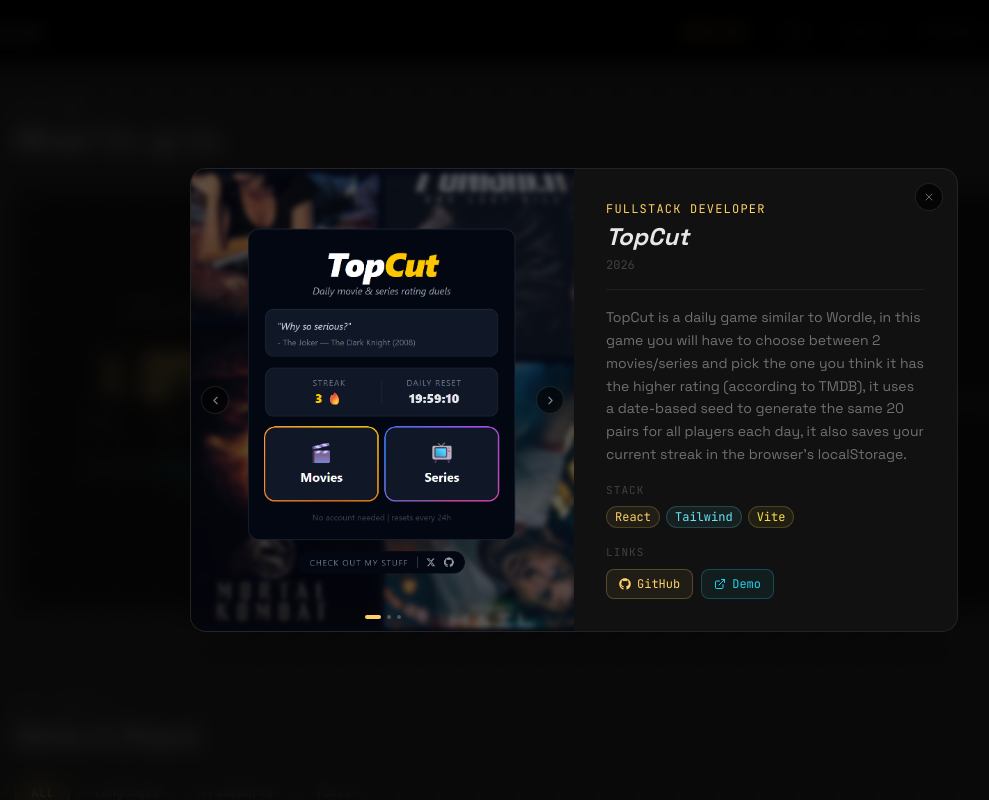
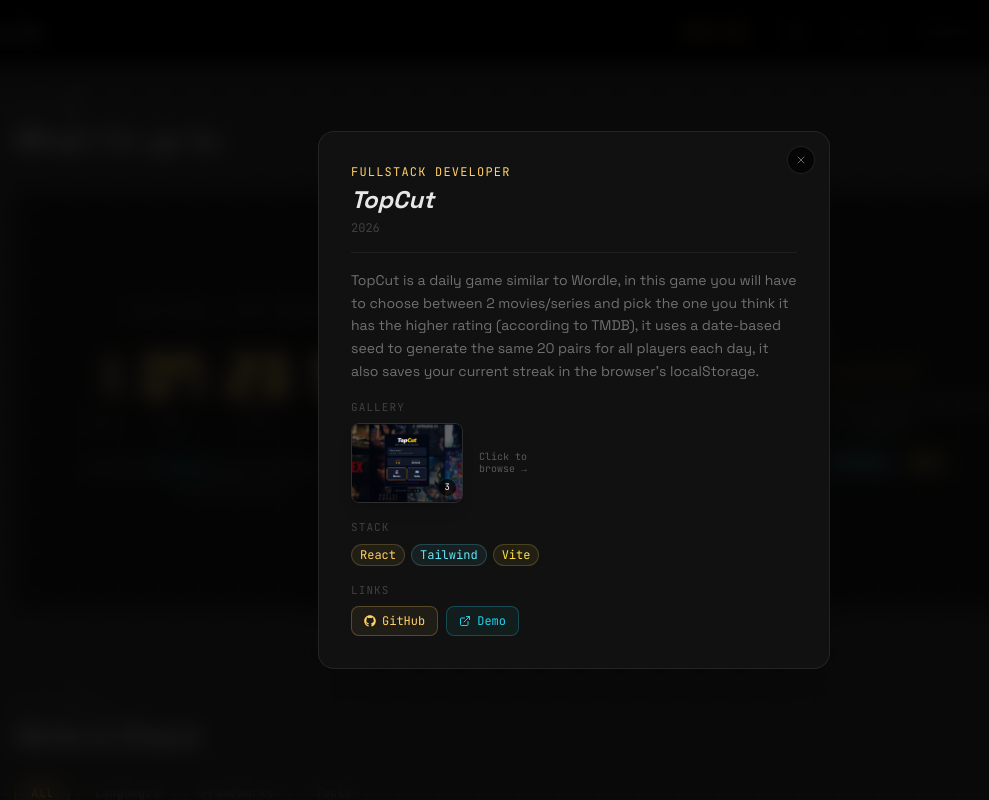
Before and after one commit to Peltre/devPortfolio, a React (Vite) app: page /#/ in a window 1280 px wide. Both pictures are taken after a click on the element 868 px from the left and 1230 px from the top of the page. Shown: the part 830-1630 px from the top of the page, without its empty margins (66-1055 px from the left). Built offline with nearby package versions, Linux system fonts and the light colour scheme; a web font is replaced by a local one.

Commit message:
Add mode to view images inside the project modal
Replaced the past implementation which looked better, but wasnt functional since all pictures are horizontal

```diff
--- a/src/components/ProjectModal.jsx
+++ b/src/components/ProjectModal.jsx
@@ -5,8 +5,8 @@
 
 function ProjectModal({ project, onClose }) {
     const [currentImage, setCurrentImage] = useState(0)
+    const [lightboxOpen, setLightboxOpen] = useState(false)
     const [visible, setVisible] = useState(false)
-    const [imgFade, setImgFade] = useState(true)
 
     // Animate in
     useEffect(() => {
@@ -25,33 +25,34 @@
         setTimeout(onClose, 260)
     }, [onClose])
 
-    // Image change with fade
-    const goTo = useCallback((index) => {
-        setImgFade(false)
-        setTimeout(() => {
-            setCurrentImage(index)
-            setImgFade(true)
-        }, 150)
-    }, [])
+    const nextImage = useCallback(() => {
+        setCurrentImage((i) => (i + 1) % project.images.length)
+    }, [project.images.length])
 
-    const nextImage = useCallback(() =>
-        goTo((currentImage + 1) % project.images.length)
-        , [currentImage, project.images.length, goTo])
+    const prevImage = useCallback(() => {
+        setCurrentImage((i) => (i - 1 + project.images.length) % project.images.length)
+    }, [project.images.length])
 
-    const prevImage = useCallback(() =>
-        goTo((currentImage - 1 + project.images.length) % project.images.length)
-        , [currentImage, project.images.length, goTo])
+    const openLightbox = (index) => {
+        setCurrentImage(index)
+        setLightboxOpen(true)
+    }
 
-    // Keyboard inputs
+    // Keyboard inputs - Escape closes lightbox first, then the modal
     useEffect(() => {
         const handleKey = (e) => {
-            if (e.key === "Escape") handleClose()
-            if (e.key === "ArrowRight") nextImage()
-            if (e.key === "ArrowLeft") prevImage()
+            if (e.key === "Escape") {
+                if (lightboxOpen) setLightboxOpen(false)
+                else handleClose()
+            }
+            if (lightboxOpen) {
+                if (e.key === "ArrowRight") nextImage()
+                if (e.key === "ArrowLeft") prevImage()
+            }
         }
         window.addEventListener("keydown", handleKey)
         return () => window.removeEventListener("keydown", handleKey)
-    }, [handleClose, nextImage, prevImage])
+    }, [handleClose, nextImage, prevImage, lightboxOpen])
 
     return (
         <div
@@ -63,13 +64,10 @@
             }}
             onClick={handleClose}
         >
+            {/* Main modal - text focused */}
             <div
-                className="relative w-full max-w-3xl border border-white/8 rounded-2xl overflow-hidden shadow-2xl"
+                className="relative w-full max-w-lg border border-white/8 rounded-2xl overflow-hidden shadow-2xl bg-[#111] max-h-[85vh] flex flex-col"
                 style={{
-                    background: "#111",
-                    display: "grid",
-                    gridTemplateColumns: "1fr 1fr",
-                    minHeight: "420px",
                     opacity: visible ? 1 : 0,
                     transform: visible ? "translateY(0) scale(1)" : "translateY(20px) scale(0.97)",
                     transition: "opacity 0.26s ease, transform 0.26s ease",
@@ -84,57 +82,7 @@
                     <X size={12} />
                 </button>
 
-                {/* Left side - image */}
-                <div className="relative overflow-hidden bg-black">
-                    <img
-                        src={project.images[currentImage]}
-                        alt={`${project.title} ${currentImage + 1}`}
-                        className="w-full h-full object-cover"
-                        style={{
-                            opacity: imgFade ? 1 : 0,
-                            transition: "opacity 0.15s ease",
-                        }}
-                    />
-
-                    {/* Arrows */}
-                    {project.images.length > 1 && (
-                        <>
-                            <button
-                                onClick={prevImage}
-                                className="cursor-pointer absolute left-2.5 top-1/2 -translate-y-1/2 w-7 h-7 rounded-full border border-white/10 bg-black/60 flex items-center justify-center text-white/50 hover:text-white hover:border-white/25 transition-all"
-                            >
-                                <ChevronLeft size={13} />
-                            </button>
-                            <button
-                                onClick={nextImage}
-                                className="cursor-pointer absolute right-2.5 top-1/2 -translate-y-1/2 w-7 h-7 rounded-full border border-white/10 bg-black/60 flex items-center justify-center text-white/50 hover:text-white hover:border-white/25 transition-all"
-                            >
-                                <ChevronRight size={13} />
-                            </button>
-                        </>
-                    )}
-
-                    {/* Image index indicators */}
-                    {project.images.length > 1 && (
-                        <div className="absolute bottom-3 left-1/2 -translate-x-1/2 flex gap-1.5">
-                            {project.images.map((_, i) => (
-                                <button
-                                    key={i}
-                                    onClick={() => goTo(i)}
-                                    className="rounded-full transition-all duration-200"
-                                    style={{
-                                        width: i === currentImage ? "16px" : "4px",
-                                        height: "4px",
-                                        background: i === currentImage ? "var(--color-primary-400)" : "rgba(255,255,255,0.25)",
-                                    }}
-                                />
-                            ))}
-                        </div>
-                    )}
-                </div>
-
-                {/* Right side - info */}
-                <div className="flex flex-col justify-center gap-4 p-8 overflow-y-auto">
+                <div className="flex flex-col gap-4 p-8 overflow-y-auto">
 
                     {/* Header */}
                     <div>
@@ -149,6 +97,35 @@
 
                     {/* Description */}
                     <p className="text-sm text-white/40 leading-relaxed">{project.longDescription}</p>
+
+                    {/* Gallery - cover image, count badge shows how many more */}
+                    {project.images.length > 0 && (
+                        <div>
+                            <p className="font-mono text-[11px] uppercase tracking-widest text-white/20 mb-2">
+                                Gallery
+                            </p>
+                            <div className="flex items-center gap-4">
+                                <button
+                                    onClick={() => openLightbox(0)}
+                                    className="relative cursor-pointer shrink-0 w-28 h-20 rounded-lg border border-white/12 overflow-hidden shadow-lg"
+                                >
+                                    <img
+                                        src={project.images[0]}
+                                        alt={project.title}
+                                        className="w-full h-full object-cover"
+                                    />
+                                    {project.images.length > 1 && (
+                                        <span className="absolute bottom-1.5 right-1.5 text-[9px] font-mono text-white bg-black/70 px-1.5 py-0.5 rounded-full">
+                                            {project.images.length}
+                                        </span>
+                                    )}
+                                </button>
+                                <span className="font-mono text-[10px] text-white/30 leading-tight">
+                                    Click to<br />browse →
+                                </span>
+                            </div>
+                        </div>
+                    )}
 
                     {/* Tags */}
                     <div>
@@ -207,6 +184,61 @@
                     )}
                 </div>
             </div>
+
+            {/* Lightbox - full image on top of the modal, never cropped */}
+            {lightboxOpen && (
+                <div
+                    className="fixed inset-0 z-[60] flex items-center justify-center p-6 bg-black/90"
+                    onClick={(e) => { e.stopPropagation(); setLightboxOpen(false) }}
+                >
+                    <button
+                        onClick={(e) => { e.stopPropagation(); setLightboxOpen(false) }}
+                        className="cursor-pointer absolute top-4 right-4 z-20 w-9 h-9 rounded-full border border-white/10 bg-black/70 flex items-center justify-center text-white/50 hover:text-white hover:border-white/25 transition-all"
+                    >
+                        <X size={16} />
+                    </button>
+
+                    <img
+                        src={project.images[currentImage]}
+                        alt={`${project.title} ${currentImage + 1}`}
+                        className="max-w-[90vw] max-h-[90vh] object-contain rounded-lg"
+                        onClick={(e) => e.stopPropagation()}
+                    />
+
+                    {project.images.length > 1 && (
+                        <>
+                            <button
+                                onClick={(e) => { e.stopPropagation(); prevImage() }}
+                                className="cursor-pointer absolute left-4 top-1/2 -translate-y-1/2 w-10 h-10 rounded-full border border-white/10 bg-black/60 flex items-center justify-center text-white/60 hover:text-white hover:border-white/25 transition-all"
+                            >
+                                <ChevronLeft size={16} />
+                            </button>
+                            <button
+                                onClick={(e) => { e.stopPropagation(); nextImage() }}
+                                className="cursor-pointer absolute right-4 top-1/2 -translate-y-1/2 w-10 h-10 rounded-full border border-white/10 bg-black/60 flex items-center justify-center text-white/60 hover:text-white hover:border-white/25 transition-all"
+                            >
+                                <ChevronRight size={16} />
+                            </button>
+
+                            {/* Index indicators */}
+                            <div className="absolute bottom-6 left-1/2 -translate-x-1/2 flex gap-1.5">
+                                {project.images.map((_, i) => (
+                                    <button
+                                        key={i}
+                                        onClick={(e) => { e.stopPropagation(); setCurrentImage(i) }}
+                                        className="cursor-pointer rounded-full transition-all duration-200"
+                                        style={{
+                                            width: i === currentImage ? "16px" : "4px",
+                                            height: "4px",
+                                            background: i === currentImage ? "var(--color-primary-400)" : "rgba(255,255,255,0.35)",
+                                        }}
+                                    />
+                                ))}
+                            </div>
+                        </>
+                    )}
+                </div>
+            )}
         </div>
     )
 }
```
